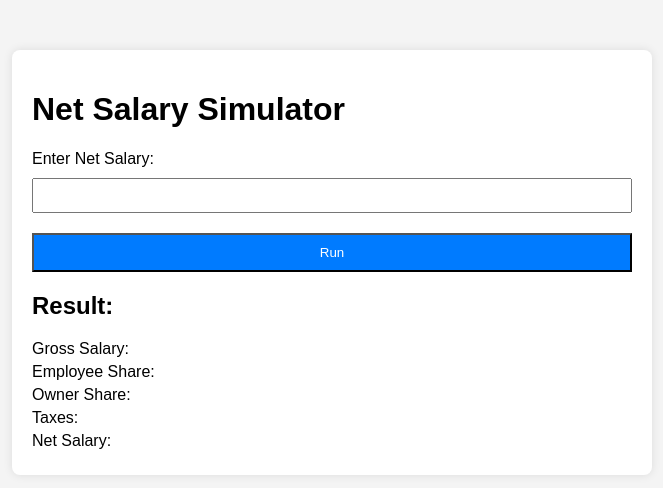
After one commit to hkafrawi/Salary_Calculator, a Flask app: page /net_salary_simulator in a window 1280 px wide. The commit adds this page. Shown: the top 488 px of the page, without its empty margins (308-971 px from the left). Run offline with Flask 3, Linux system fonts and the light colour scheme.

Commit message:
Added Simulation page

```diff
--- a/app.py
+++ b/app.py
@@ -6,6 +6,10 @@ app = Flask(__name__, static_folder='static')
 @app.route('/')
 def index():
     return render_template('index.html')
+
+@app.route('/net_salary_simulator')
+def net_salary_simulator():
+    return render_template('net_salary_simulator.html')
 
 @app.route('/calculate-salary', methods=['POST'])
 def calculate_salary():
--- a/static/script.js
+++ b/static/script.js
@@ -1,31 +1,61 @@
+// Existing function for the original page
 function runSalaryFunction() {
     const salaryInput = document.getElementById('salaryInput').value;
+    makeAjaxRequest('/calculate-salary', salaryInput, displayResults);
+}
 
-    // Make an AJAX request to the server (you may use fetch or another library like axios)
-    // Assume the server endpoint is /calculate-salary and it returns JSON data
-    fetch('/calculate-salary', {
+// New function for the "Net Salary Simulator" page
+function runNetSalaryFunction() {
+    const netSalaryInput = document.getElementById('netSalaryInput').value;
+    const grossSalary = find_gross_salary(netSalaryInput);
+    makeAjaxRequest('/calculate-salary', grossSalary, displayNetSalaryResults);
+}
+
+// Function to simulate calculating gross salary based on net salary
+function find_gross_salary(netSalary) {
+    // Replace this with your logic to calculate gross salary based on net salary
+    // For now, let's assume a simple calculation (gross = net + 100)
+    return parseFloat(netSalary) + 100;
+}
+
+// Common function to make AJAX requests
+function makeAjaxRequest(url, data, callback) {
+    fetch(url, {
         method: 'POST',
         headers: {
             'Content-Type': 'application/json',
         },
-        body: JSON.stringify({ salary: salaryInput }),
+        body: JSON.stringify({ salary: data }),
     })
     .then(response => response.json())
-    .then(data => {
-        if (data.error) {
-            console.log('Data received:', data);
-            console.error('Error:', data.error);
-        } else {
-            // Update the result container with the calculated values
-            console.log('Data received:', data);
-            document.getElementById('grossSalary').innerText = `Gross Salary: ${data[0]}`;
-            document.getElementById('employeeShare').innerText = `Employee Share: ${data[1]}`;
-            document.getElementById('ownerShare').innerText = `Owner Share: ${data[2]}`;
-            document.getElementById('taxes').innerText = `Taxes: ${data[3]}`;
-            document.getElementById('netSalary').innerText = `Net Salary: ${data[4]}`;
-        }
-    })
+    .then(callback)
     .catch(error => {
         console.error('Error:', error);
-    })
+    });
 }
+
+// Callback function to display results on the original page
+function displayResults(data) {
+    if (data.error) {
+        console.error('Error:', data.error);
+    } else {
+        document.getElementById('grossSalary').innerText = `Gross Salary: ${data[0].toFixed(2)}`;
+        document.getElementById('employeeShare').innerText = `Employee Share: ${data[1].toFixed(2)}`;
+        document.getElementById('ownerShare').innerText = `Owner Share: ${data[2].toFixed(2)}`;
+        document.getElementById('taxes').innerText = `Taxes: ${data[3].toFixed(2)}`;
+        document.getElementById('netSalary').innerText = `Net Salary: ${data[4].toFixed(2)}`;
+    }
+}
+
+// Callback function to display results on the "Net Salary Simulator" page
+function displayNetSalaryResults(data) {
+    if (data.error) {
+        console.error('Error:', data.error);
+    } else {
+        document.getElementById('netGrossSalary').innerText = `Gross Salary: ${data[0].toFixed(2)}`;
+        document.getElementById('netEmployeeShare').innerText = `Employee Share: ${data[1].toFixed(2)}`;
+        document.getElementById('netOwnerShare').innerText = `Owner Share: ${data[2].toFixed(2)}`;
+        document.getElementById('netTaxes').innerText = `Taxes: ${data[3].toFixed(2)}`;
+        document.getElementById('netNetSalary').innerText = `Net Salary: ${data[4].toFixed(2)}`;
+    }
+}
--- /dev/null
+++ b/templates/net_salary_simulator.html
@@ -0,0 +1,31 @@
+<!DOCTYPE html>
+<html lang="en">
+<head>
+    <meta charset="UTF-8">
+    <meta name="viewport" content="width=device-width, initial-scale=1.0">
+    <title>Net Salary Simulator</title>
+    <link rel="stylesheet" href="{{ url_for('static', filename='styles.css') }}">
+</head>
+<body>
+
+    <div class="container">
+        <h1>Net Salary Simulator</h1>
+        <form id="netSalaryForm">
+            <label for="netSalaryInput">Enter Net Salary:</label>
+            <input type="number" id="netSalaryInput" step="0.01" required>
+            <button type="button" onclick="runNetSalaryFunction()">Run</button>
+        </form>
+
+        <div id="netSalaryResultContainer">
+            <h2>Result:</h2>
+            <p id="netGrossSalary">Gross Salary: </p>
+            <p id="netEmployeeShare">Employee Share: </p>
+            <p id="netOwnerShare">Owner Share: </p>
+            <p id="netTaxes">Taxes: </p>
+            <p id="netNetSalary">Net Salary: </p>
+        </div>
+    </div>
+
+    <script src="{{ url_for('static', filename='script.js') }}"></script>
+</body>
+</html>
```
Also changed, not shown: templates/index.html (+7 -0 lines).
